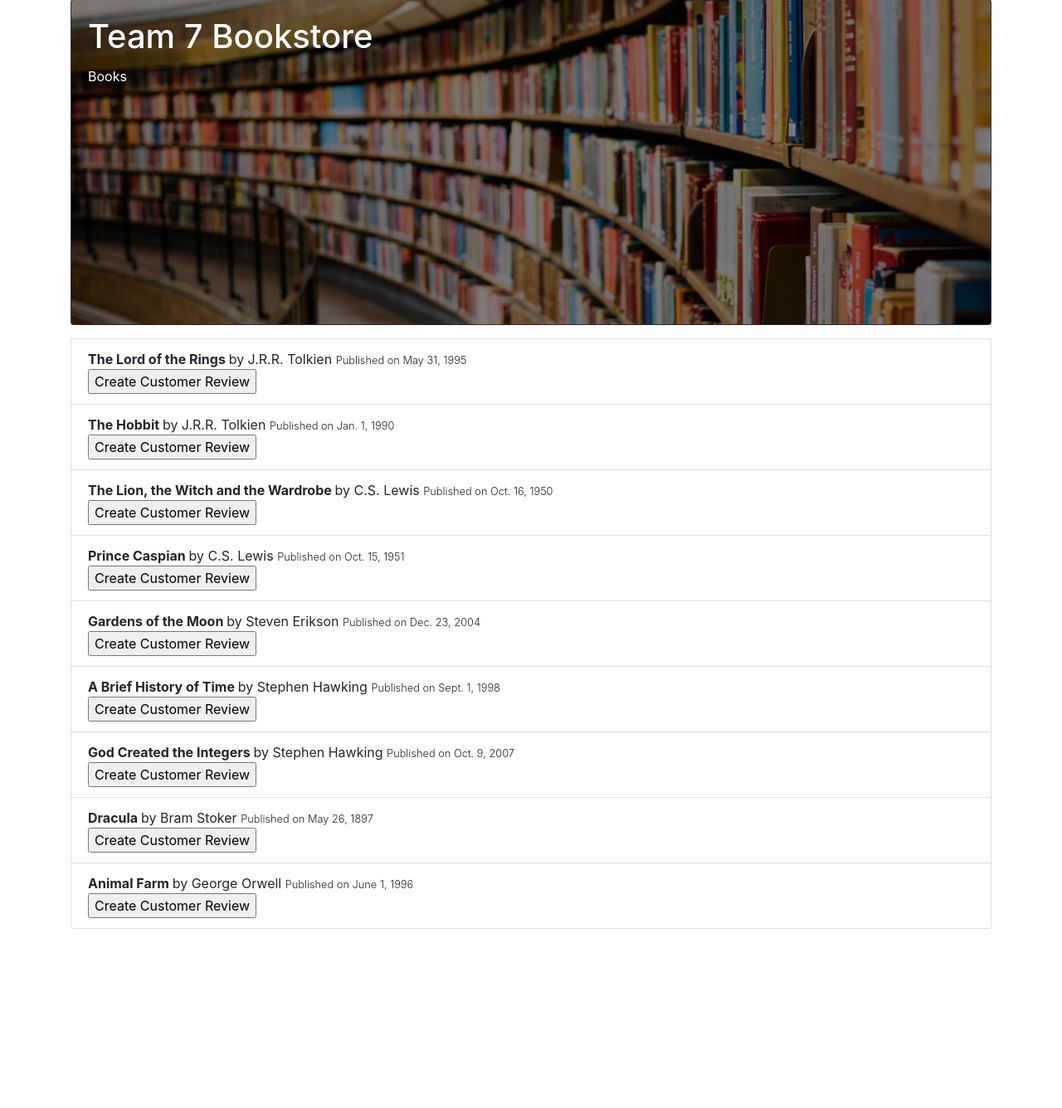
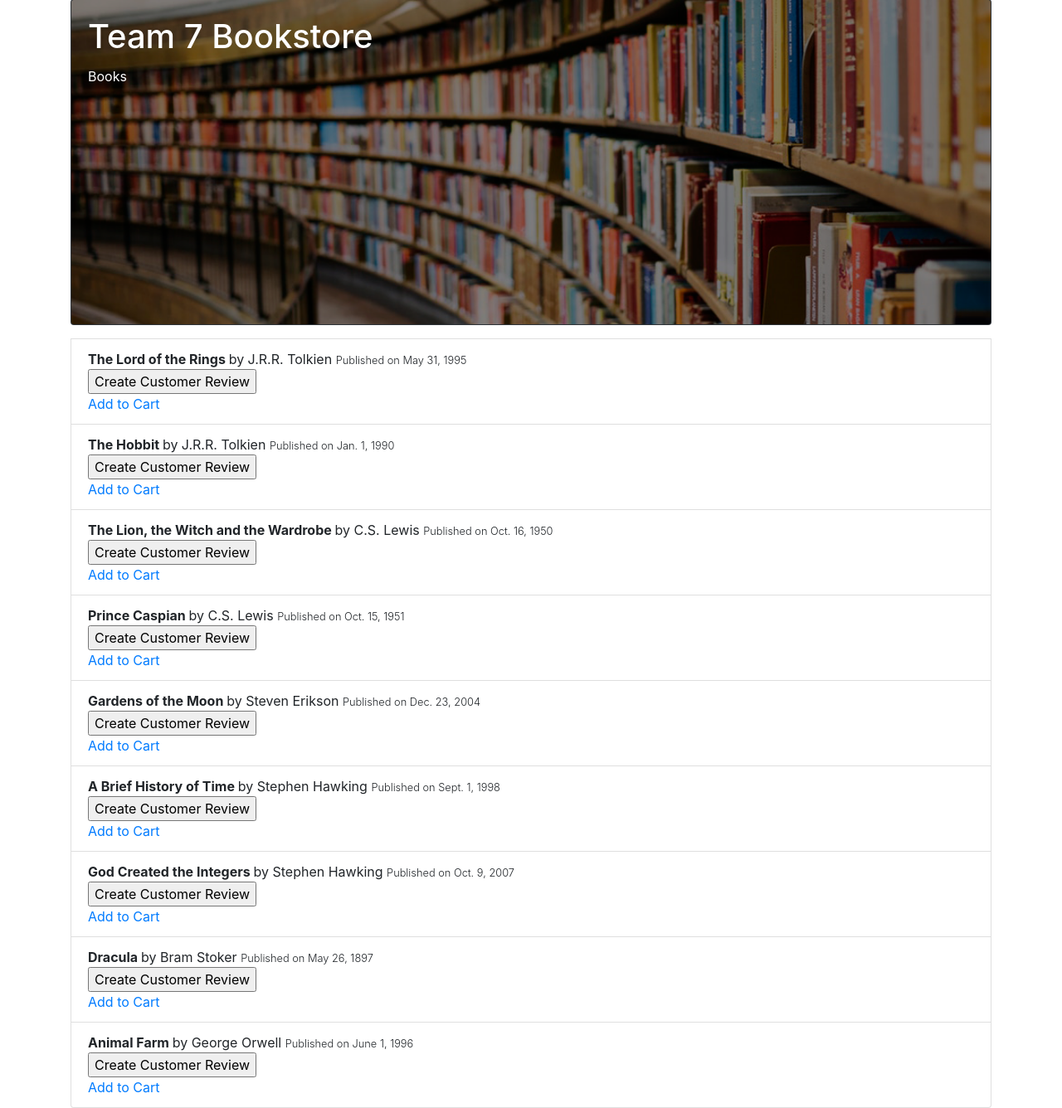
Before and after one commit to BrennaRamos/Team-7--Book-Store, a Django app: page /books/ in a window 1280 px wide. Shown: the part 83-1419 px from the top of the page at 83% size. Before the commit the page ends 1203 px from the top, so only its background shows below. Run offline with Django 3.2, Linux system fonts and the light colour scheme; data comes from the database, SQL or seed files in the repository; parts of the project's set-up code (start-up, migrations or seed data) failed here and were passed over; some libraries are stand-ins or nearby versions.

Commit message:
adding Add to Cart link
link that can be placed on any page (as in, product info page and with list) that when clicked will add selected book to cart. "book.id" will need to be re-named accordingly.

```diff
--- a/bookstore/templates/books.html
+++ b/bookstore/templates/books.html
@@ -18,6 +18,10 @@
                 <form action="/create-review">
                     <input type="submit" name="Create Customer Review" value="Create Customer Review"></input>
                 </form>
+
+                <!--ADD TO CART LINK. Once clicked it adds item to cart but "redirects" user to whatever page they were currently on/clicked from-->
+                <a href="{% url 'addtocart' book.id %}?from={{request.path|urlencode}}">Add to Cart</a>
+
             </li>
 
         {% endfor %}
```
